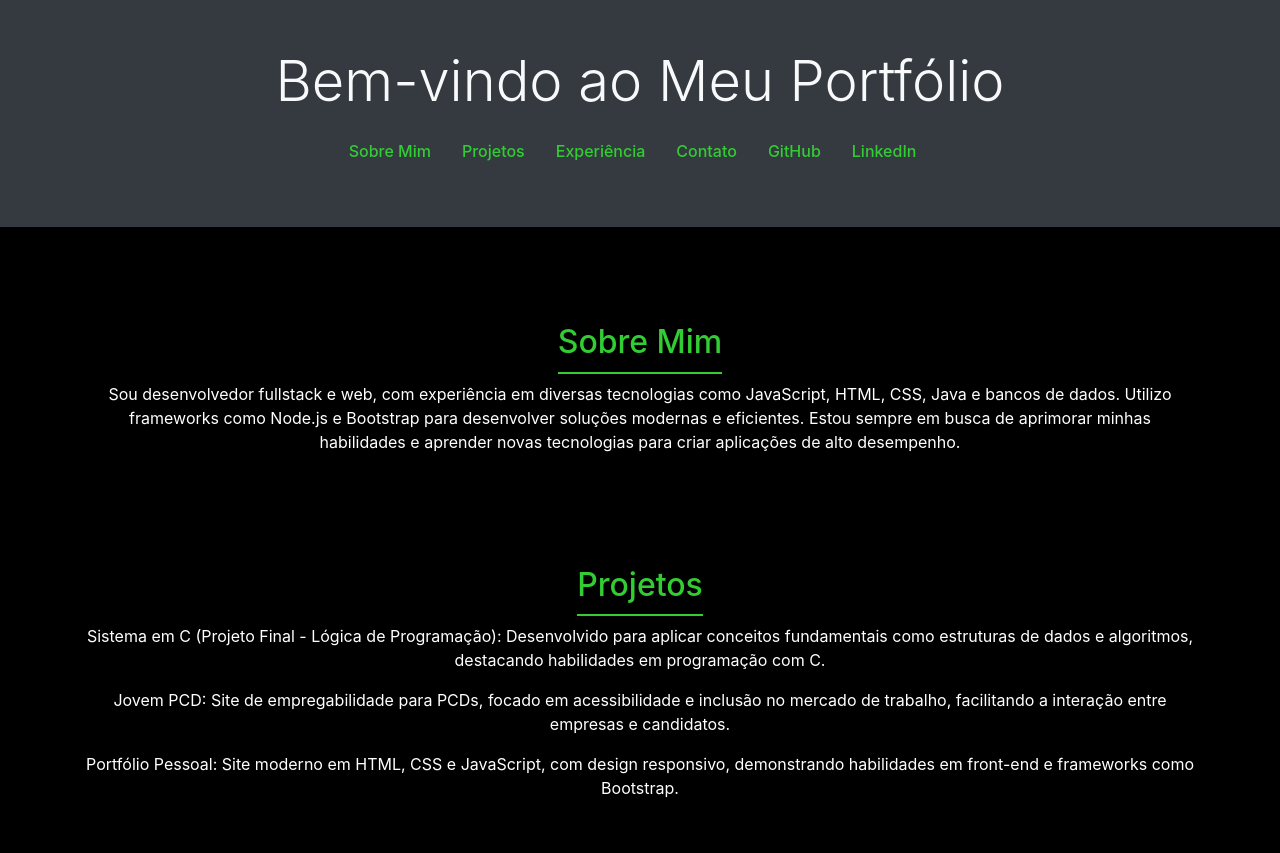
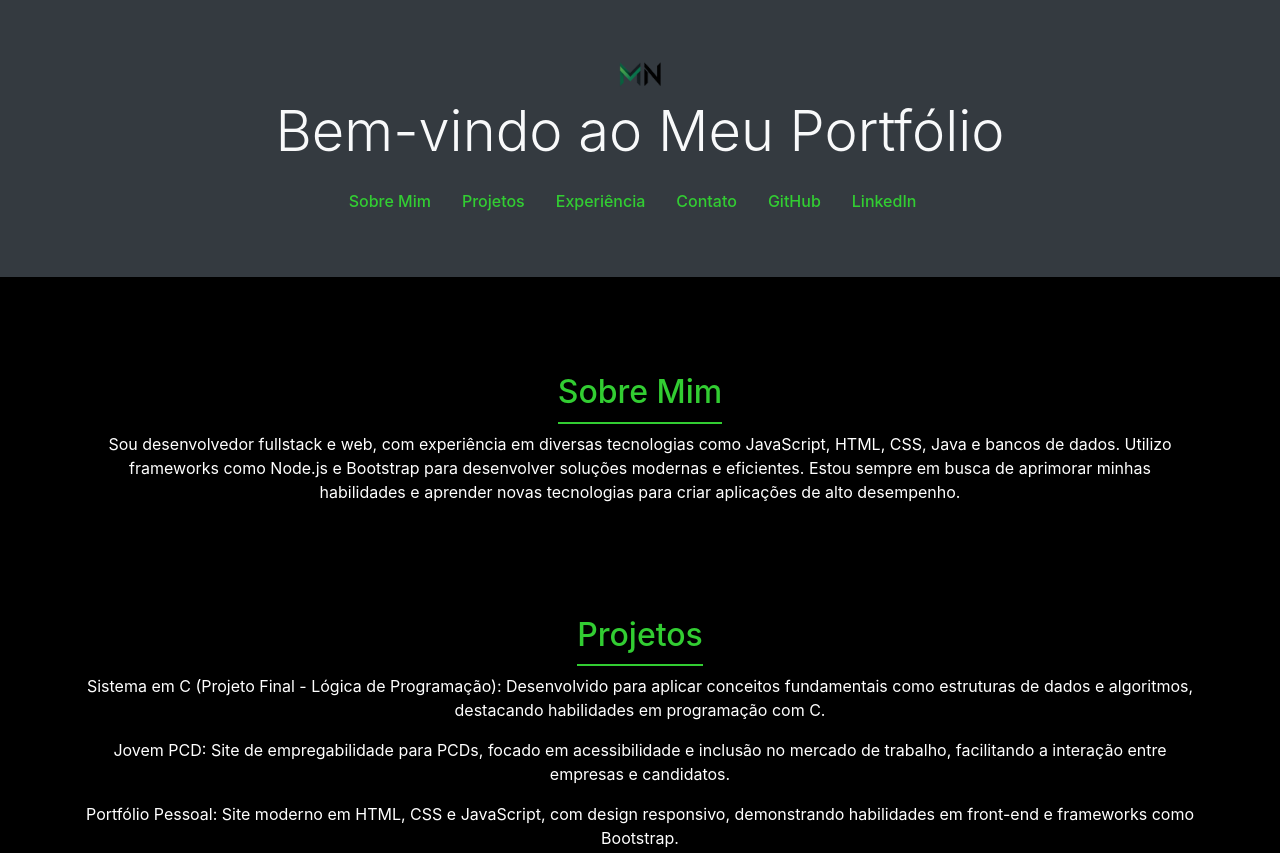
Before and after one commit to eunetox77x/eunetox77x.github.io, a plain HTML site: page index.html in a window 1280 px wide. Shown: the top 853 px of the page. Drawn offline with nearby package versions, Linux system fonts and the light colour scheme.

Commit message:
Logo adicionada

```diff
--- a/index.html
+++ b/index.html
@@ -3,12 +3,13 @@
 <head>
     <meta charset="UTF-8">
     <meta name="viewport" content="width=device-width, initial-scale=1.0">
-    <title>Portfólio - Miguel Neto</title>
+    <title> Portfólio - Miguel Neto</title>
     <link rel="stylesheet" href="https://maxcdn.bootstrapcdn.com/bootstrap/4.5.2/css/bootstrap.min.css">
     <link rel="stylesheet" href="style.css">
 </head>
 <body>
     <header class="bg-dark text-center text-light py-5">
+        <img src="logomn.png" alt="Logo" class="logo">
         <h1 class="display-4">Bem-vindo ao Meu Portfólio</h1>
         <nav class="navbar navbar-expand-lg navbar-dark">
             <div class="container">
--- a/style.css
+++ b/style.css
@@ -1,3 +1,8 @@
+.logo {
+    width: 50px; /* Ajuste a largura conforme necessário */
+    height: auto; /* Mantém a proporção da imagem */
+}
+
 body {
     background-color: #000;
     color: #fff;
```
Also changed, not shown: logomn.png (added).
